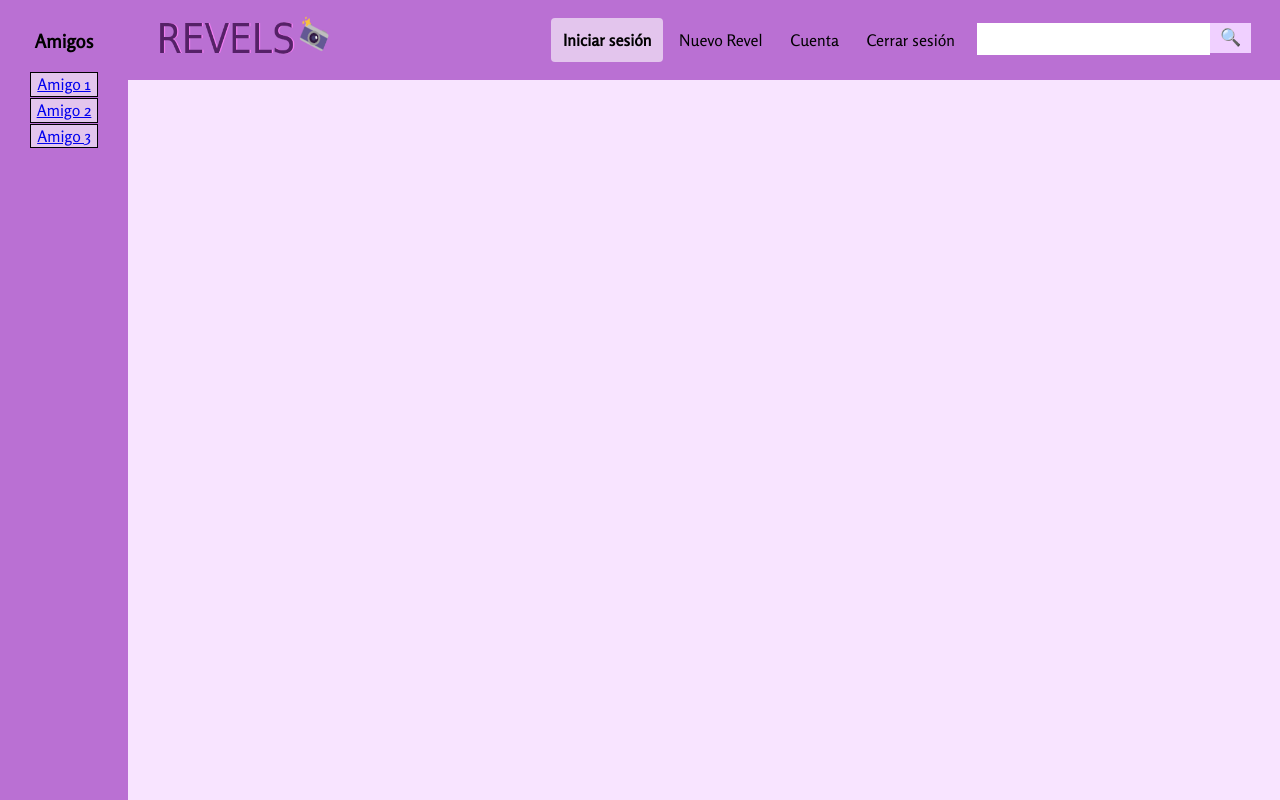
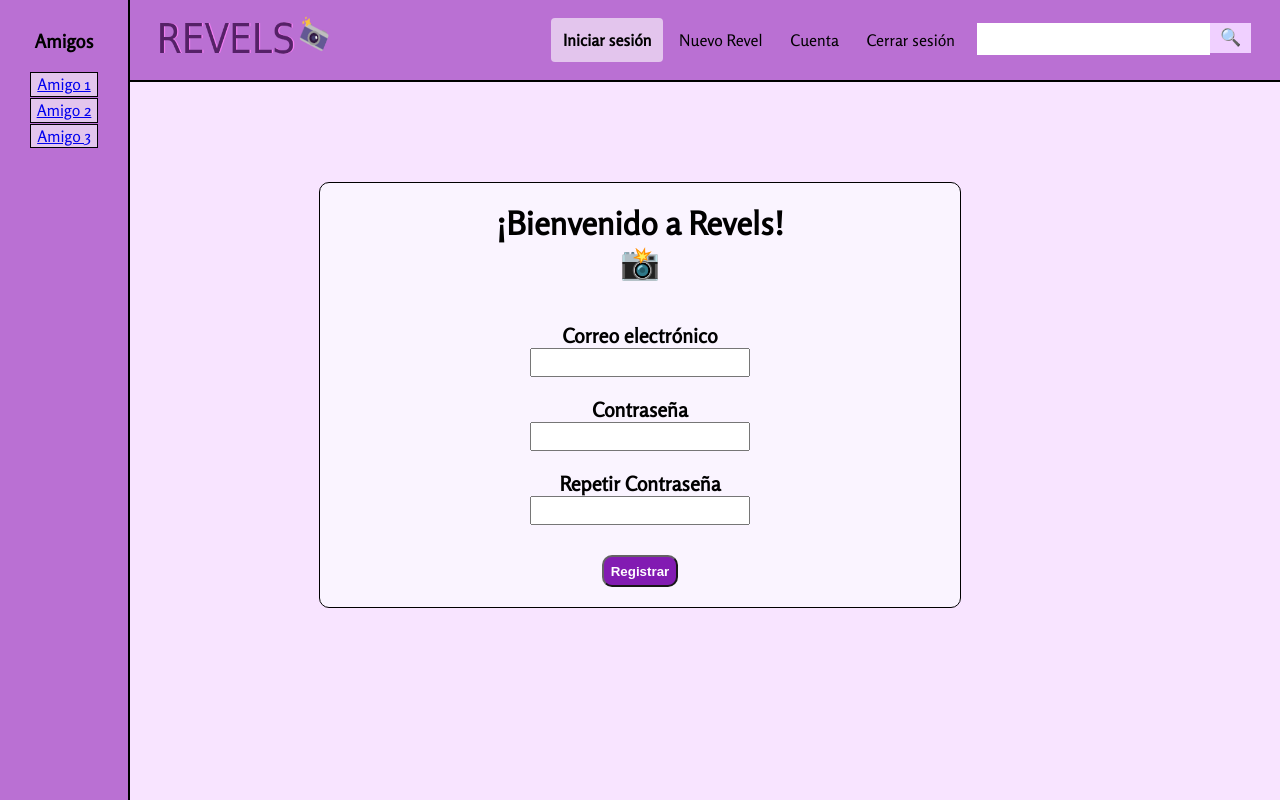
Before and after one commit to ATorada/Proyecto-Revels, a PHP site: page / in a window 1280 px wide. Run offline with PHP 8.4, Linux system fonts and the light colour scheme.

Commit message:
FEAT - Register Form added

```diff
--- a/css/style.css
+++ b/css/style.css
@@ -19,6 +19,7 @@ body {
   background-color: #ba70d3;
   padding: 1%;
   margin-left: 10%;
+  border-bottom: 2px black solid;
 }
 
 .barra_navegacion a {
@@ -94,6 +95,7 @@ body {
   height: 100%;
   width: 10%;
   padding-top: 0.8%;
+  border-right: 2px black solid;
 }
 
 .barra_lateral a,
@@ -114,3 +116,44 @@ body {
   background-color: #e3c5ed;
   border: 1px black solid;
 }
+
+
+.contenedor {
+  text-align: center;
+  width: 50%;
+  margin-top: 100px;
+  background-color: rgb(250, 244, 255);
+  border: 1px solid black;
+  border-radius: 10px;
+  margin-left: auto;
+  margin-right: auto;
+}
+
+.contenedor input:not(.registrar) {
+  display: block;
+  margin-left: auto;
+  margin-right: auto;
+  margin-bottom: 20px;
+  padding: 5px 5% 5px 5%;
+  padding-left: 1%;
+}
+
+.contenedor label {
+  font-size: 20px;
+}
+
+.registrar {
+  background-color: #7604aa;
+  color: white;
+  font-weight: bold;
+  padding: 1%;
+  border-radius: 10px;
+  margin-top: 10px;
+  margin-bottom: 20px;
+  cursor: pointer;
+  opacity: 0.9;
+}
+
+.registrar:hover {
+  opacity: 1;
+}
--- a/index.php
+++ b/index.php
@@ -1,5 +1,6 @@
 <!DOCTYPE html>
 <html lang="en">
+
 <head>
     <meta charset="UTF-8">
     <meta http-equiv="X-UA-Compatible" content="IE=edge">
@@ -7,9 +8,38 @@
     <title>Revels ~ ✨</title>
     <link rel="stylesheet" href="css/style.css">
 </head>
+
 <body>
     <?php
+
+    $registrado = false;
+
     require_once('includes/cabecera.inc.php');
     ?>
+
+    <?php
+    if (!$registrado) {
+    ?>
+        <div class="contenedor">
+            <h1>¡Bienvenido a Revels! <br>📸</h1><br>
+            <form action="#" method="post">
+                <label for="mail"><b>Correo electrónico</b></label>
+                <input type="text" name="mail" id="mail" required>
+
+                <label for="contra"><b>Contraseña</b></label>
+                <input type="contra" name="contra" id="contra" required>
+
+                <label for="contra-repetir"><b>Repetir Contraseña</b></label>
+                <input type="contra-repetir" name="contra-repetir" id="contra-repetir" required>
+
+                <input class="registrar" type="submit" value="Registrar">
+
+            </form>
+        </div>
+    <?php
+    }
+    ?>
+
 </body>
+
 </html>
```
